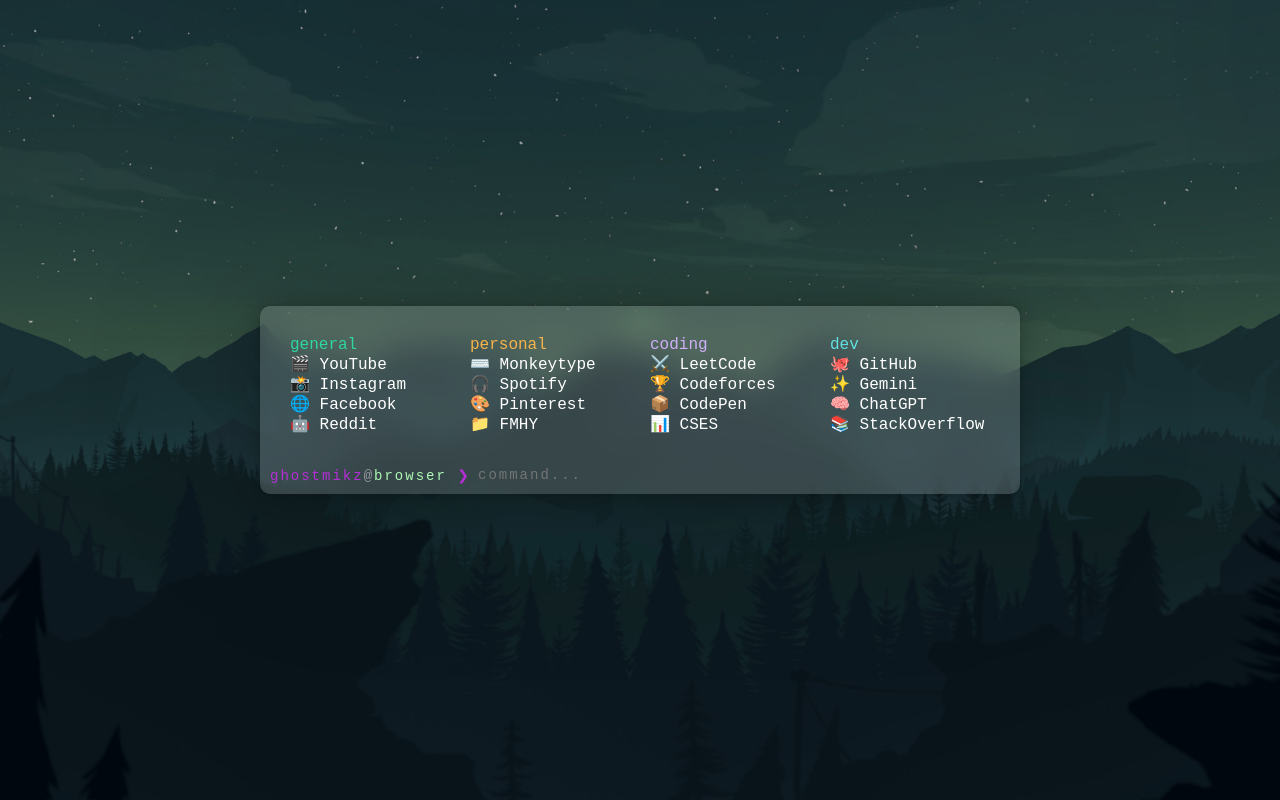
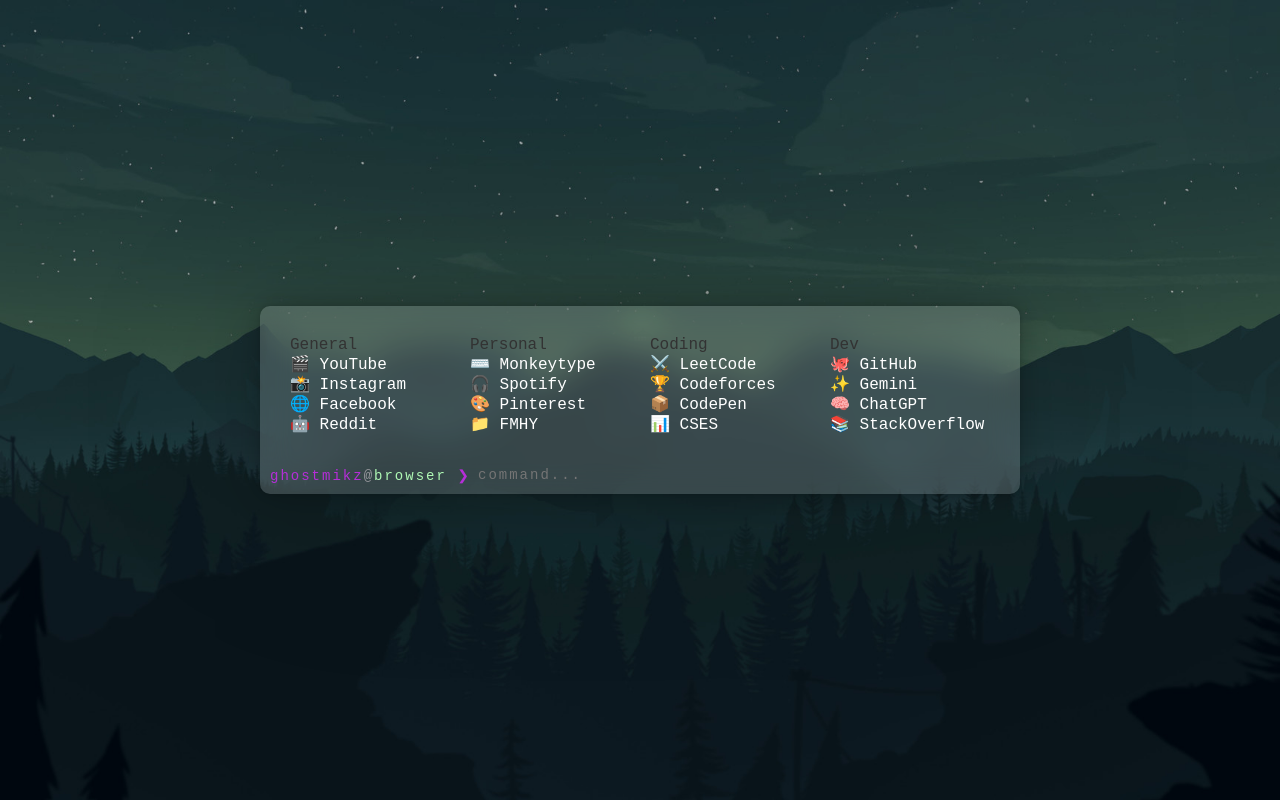
Before and after one commit to ghostmikz/terminal-startpage, a plain HTML site: page index.html in a window 1280 px wide. Drawn offline with Linux system fonts and the light colour scheme.

Commit message:
Cat Uppercase

```diff
--- a/index.html
+++ b/index.html
@@ -69,25 +69,25 @@
             let selectedIndex = -1;
 
             const siteData = [
-                { cat: "general", links: [
+                { cat: "General", links: [
                     { name: "🎬 YouTube", url: "https://www.youtube.com/", alias: ["yt"] },
                     { name: "📸 Instagram", url: "https://www.instagram.com/", alias: ["ig"] },
                     { name: "🌐 Facebook", url: "https://www.facebook.com/", alias: ["fb"] },
                     { name: "🤖 Reddit", url: "https://www.reddit.com/", alias: ["r"] }
                 ]},
-                { cat: "personal", links: [
+                { cat: "Personal", links: [
                     { name: "⌨️ Monkeytype", url: "https://monkeytype.com/", alias: ["mt"] },
                     { name: "🎧 Spotify", url: "https://open.spotify.com/", alias: ["sp"] },
                     { name: "🎨 Pinterest", url: "https://www.pinterest.com/", alias: ["pin"] },
                     { name: "📁 FMHY", url: "https://fmhy.net/", alias: ["fm"] }
                 ]},
-                { cat: "coding", links: [
+                { cat: "Coding", links: [
                     { name: "⚔️ LeetCode", url: "https://leetcode.com/", alias: ["lc"] },
                     { name: "🏆 Codeforces", url: "https://codeforces.com/", alias: ["cf"] },
                     { name: "📦 CodePen", url: "https://codepen.io/", alias: ["cp"] },
                     { name: "📊 CSES", url: "https://cses.fi/", alias: ["cses"] }
                 ]},
-                { cat: "dev", links: [
+                { cat: "Dev", links: [
                     { name: "🐙 GitHub", url: "https://github.com/", alias: ["gh"] },
                     { name: "✨ Gemini", url: "https://gemini.google.com/", alias: ["gem"] },
                     { name: "🧠 ChatGPT", url: "https://chatgpt.com/", alias: ["gpt"] },
```
